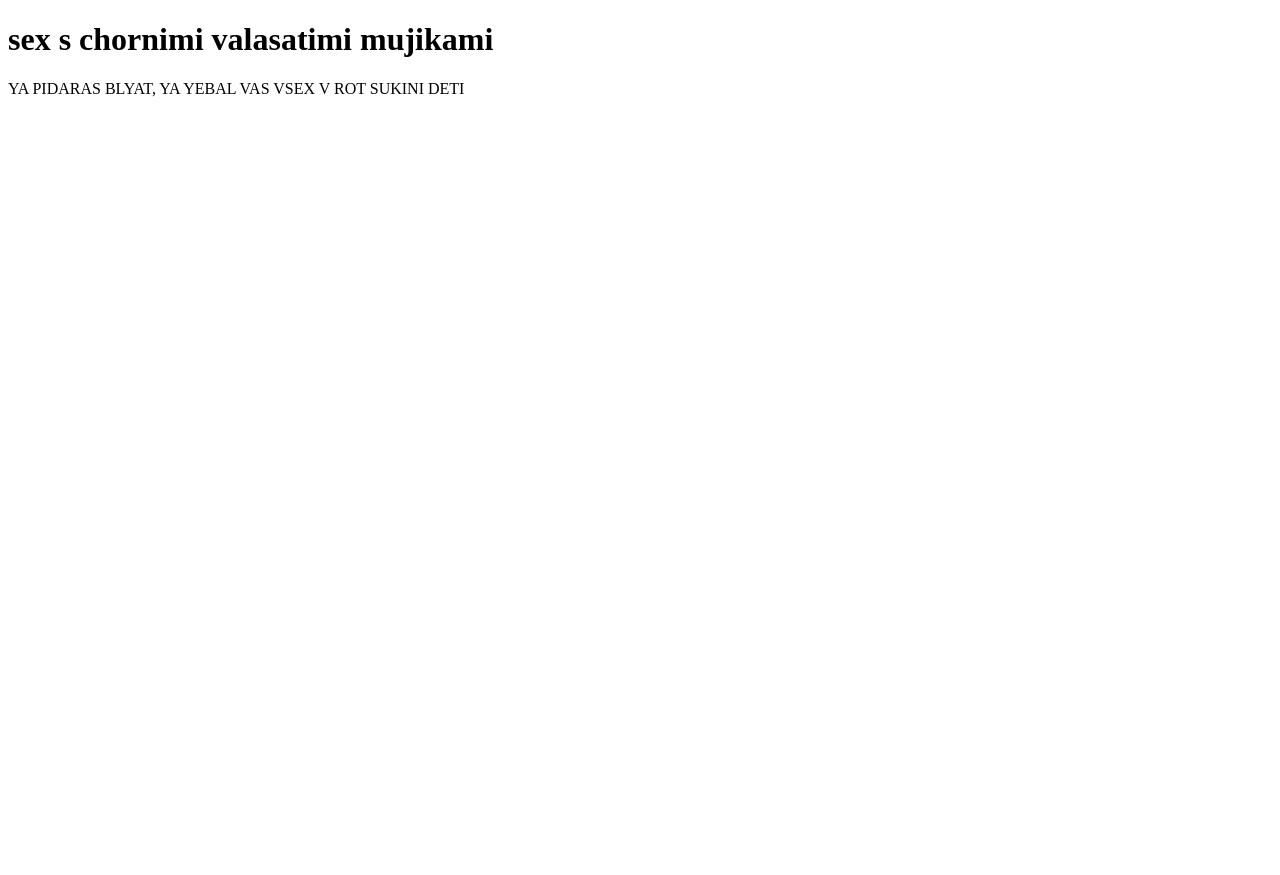
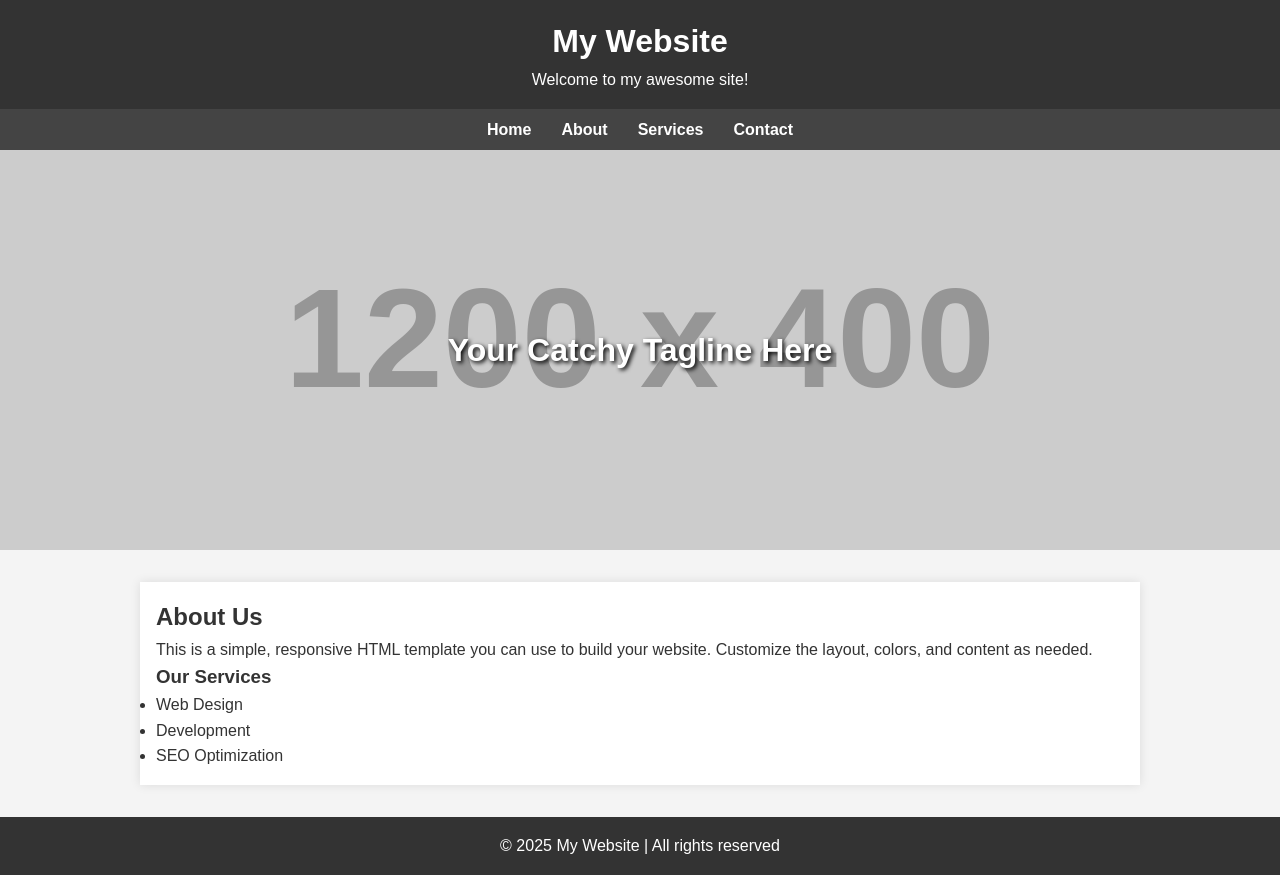
Before and after one commit to torneydou/testwebsite, a plain HTML site: page index.html in a window 1280 px wide. Before the commit the page ends 800 px from the top, so only its background shows below. Drawn offline with Linux system fonts and the light colour scheme; placeholder pictures from the web are drawn by us.

Commit message:
Update index.html

```diff
--- a/index.html
+++ b/index.html
@@ -1,7 +1,110 @@
 <!DOCTYPE html>
-<html>
+<html lang="en">
+<head>
+  <meta charset="UTF-8" />
+  <meta name="viewport" content="width=device-width, initial-scale=1.0" />
+  <title>My Website</title>
+  <style>
+    * {
+      box-sizing: border-box;
+      margin: 0;
+      padding: 0;
+    }
+
+    body {
+      font-family: Arial, sans-serif;
+      line-height: 1.6;
+      background-color: #f4f4f4;
+      color: #333;
+    }
+
+    header {
+      background-color: #333;
+      color: #fff;
+      padding: 1rem 0;
+      text-align: center;
+    }
+
+    nav {
+      background-color: #444;
+      padding: 0.5rem;
+      display: flex;
+      justify-content: center;
+    }
+
+    nav a {
+      color: white;
+      margin: 0 15px;
+      text-decoration: none;
+      font-weight: bold;
+    }
+
+    nav a:hover {
+      text-decoration: underline;
+    }
+
+    .hero {
+      background: url('https://via.placeholder.com/1200x400') no-repeat center center/cover;
+      height: 400px;
+      display: flex;
+      align-items: center;
+      justify-content: center;
+      color: white;
+      font-size: 2rem;
+      font-weight: bold;
+      text-shadow: 2px 2px 4px #000;
+    }
+
+    .container {
+      max-width: 1000px;
+      margin: 2rem auto;
+      padding: 1rem;
+      background: white;
+      box-shadow: 0 0 10px rgba(0,0,0,0.1);
+    }
+
+    footer {
+      background-color: #333;
+      color: white;
+      text-align: center;
+      padding: 1rem 0;
+      margin-top: 2rem;
+    }
+  </style>
+</head>
 <body>
-<h1>sex s chornimi valasatimi mujikami</h1>
-<p>YA PIDARAS BLYAT, YA YEBAL VAS VSEX V ROT SUKINI DETI</p>
+
+  <header>
+    <h1>My Website</h1>
+    <p>Welcome to my awesome site!</p>
+  </header>
+
+  <nav>
+    <a href="#">Home</a>
+    <a href="#">About</a>
+    <a href="#">Services</a>
+    <a href="#">Contact</a>
+  </nav>
+
+  <section class="hero">
+    Your Catchy Tagline Here
+  </section>
+
+  <div class="container">
+    <h2>About Us</h2>
+    <p>This is a simple, responsive HTML template you can use to build your website. Customize the layout, colors, and content as needed.</p>
+
+    <h3>Our Services</h3>
+    <ul>
+      <li>Web Design</li>
+      <li>Development</li>
+      <li>SEO Optimization</li>
+    </ul>
+  </div>
+
+  <footer>
+    <p>&copy; 2025 My Website | All rights reserved</p>
+  </footer>
+
 </body>
 </html>
```
